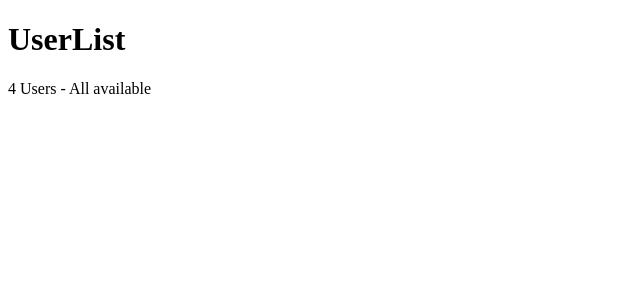
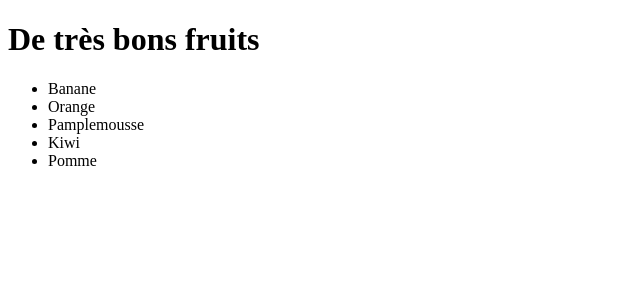
Before and after one commit to ndjerrou/communication-and-events, a React (Create React App) app: page / in a window 1280 px wide. Shown: the top 300 px of the page, without its empty margins (0-640 px from the left). Built offline with nearby package versions, Linux system fonts and the light colour scheme.

Commit message:
example of a child parent comm

```diff
--- a/src/App.js
+++ b/src/App.js
@@ -1,3 +1,4 @@
+import ListGroup from './components/ListGroup';
 import UserList from './components/UserList';
 
 export default function App() {
@@ -5,5 +6,20 @@ export default function App() {
 
   const available = true;
 
-  return <UserList length={4} users={users} isAvailable />;
+  const fruits = ['Banane', 'Orange', 'Pamplemousse', 'Kiwi', 'Pomme'];
+  const heading = 'De très bons fruits';
+
+  // return <UserList length={4} users={users} isAvailable />;
+
+  const handleSelectItem = item => {
+    console.log(item);
+  };
+
+  return (
+    <ListGroup
+      heading={heading}
+      list={fruits}
+      onSelectItem={handleSelectItem}
+    />
+  );
 }
--- /dev/null
+++ b/src/components/ListGroup.js
@@ -0,0 +1,30 @@
+import { useState } from 'react';
+
+const ListGroup = ({ list, heading, onSelectItem }) => {
+  const [selectedIdx, setSelectedIdx] = useState(-1);
+
+  const handleSelectItem = (idx, listItem) => {
+    setSelectedIdx(idx);
+
+    onSelectItem(listItem);
+  };
+
+  return (
+    <>
+      <h1>{heading}</h1>
+      <ul>
+        {list.map((el, idx) => (
+          <li
+            style={{ color: idx === selectedIdx ? 'red' : 'black' }}
+            onClick={() => handleSelectItem(idx, el)}
+            key={el}
+          >
+            {el}
+          </li>
+        ))}
+      </ul>
+    </>
+  );
+};
+
+export default ListGroup;
```
